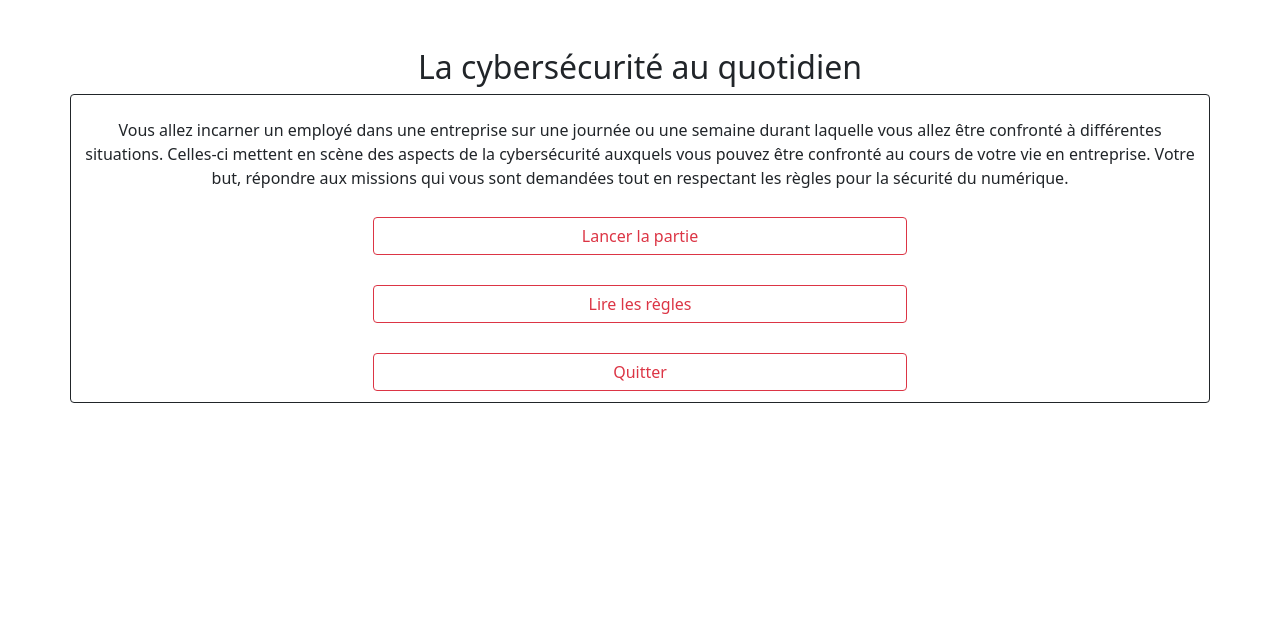
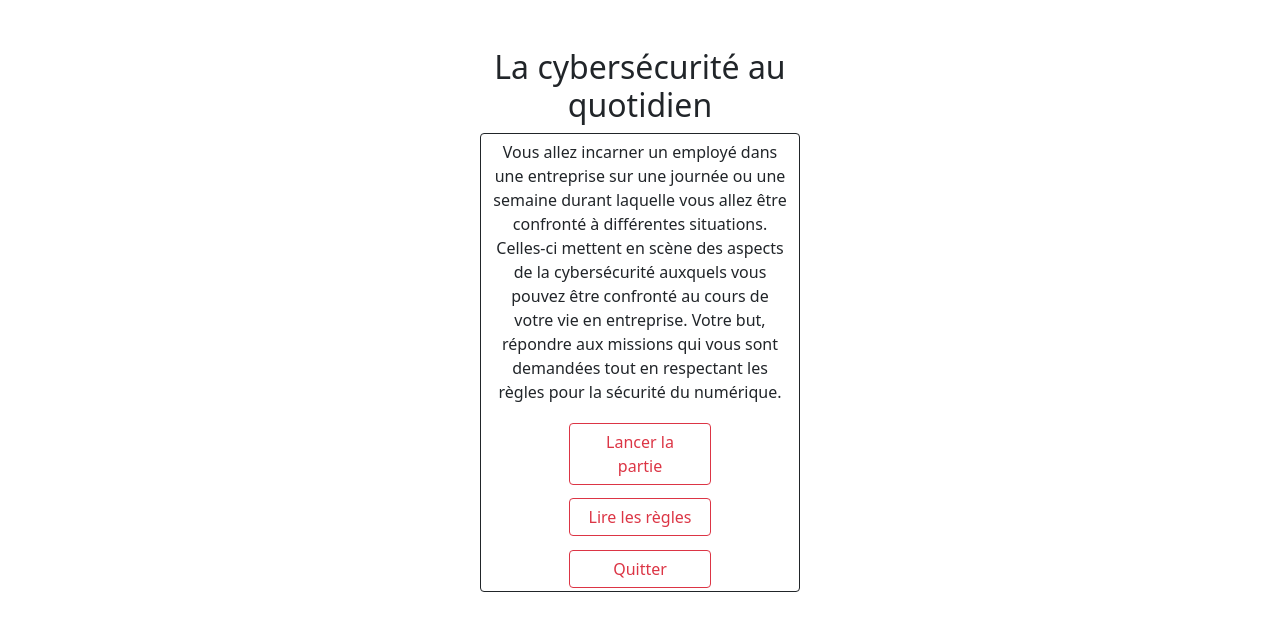
Before and after one commit to Geleetz/Workshop-I1-EPSI, a PHP site: page / in a window 1280 px wide. Shown: the top 631 px of the page. Run offline with PHP 8.4, Linux system fonts and the light colour scheme.

Commit message:
Correction alignement millieu 2

```diff
--- a/index.php
+++ b/index.php
@@ -13,7 +13,7 @@
   <title>Workshop - Accueil</title>
 </head>
 <body>
-<div class="container">
+<div class="container w-25 h-100">
   <div class="col align-middle pt-5">
     <div class="row align-middle text-center">
       <h2 class="text-center">La cybersécurité au quotidien</h2>
```
